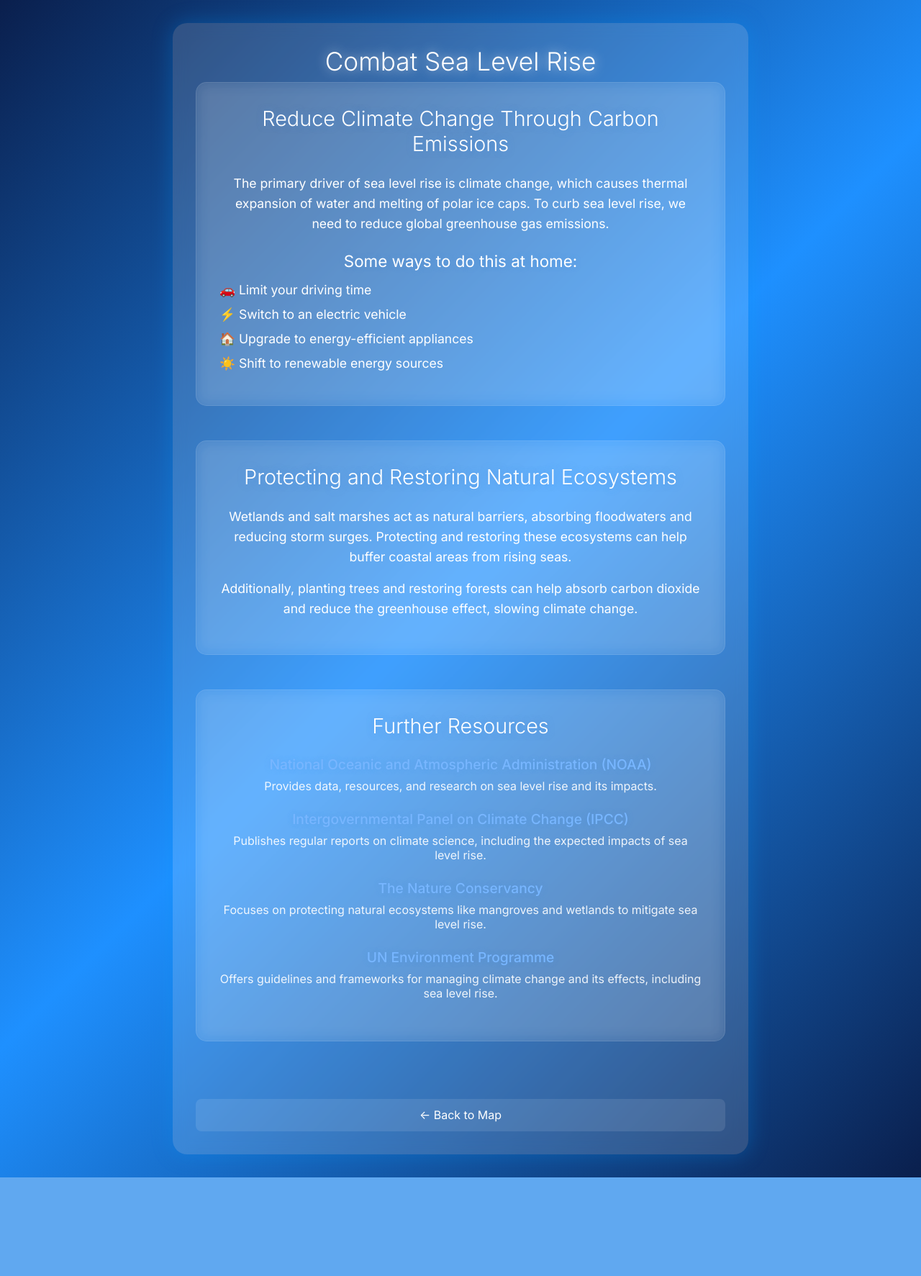
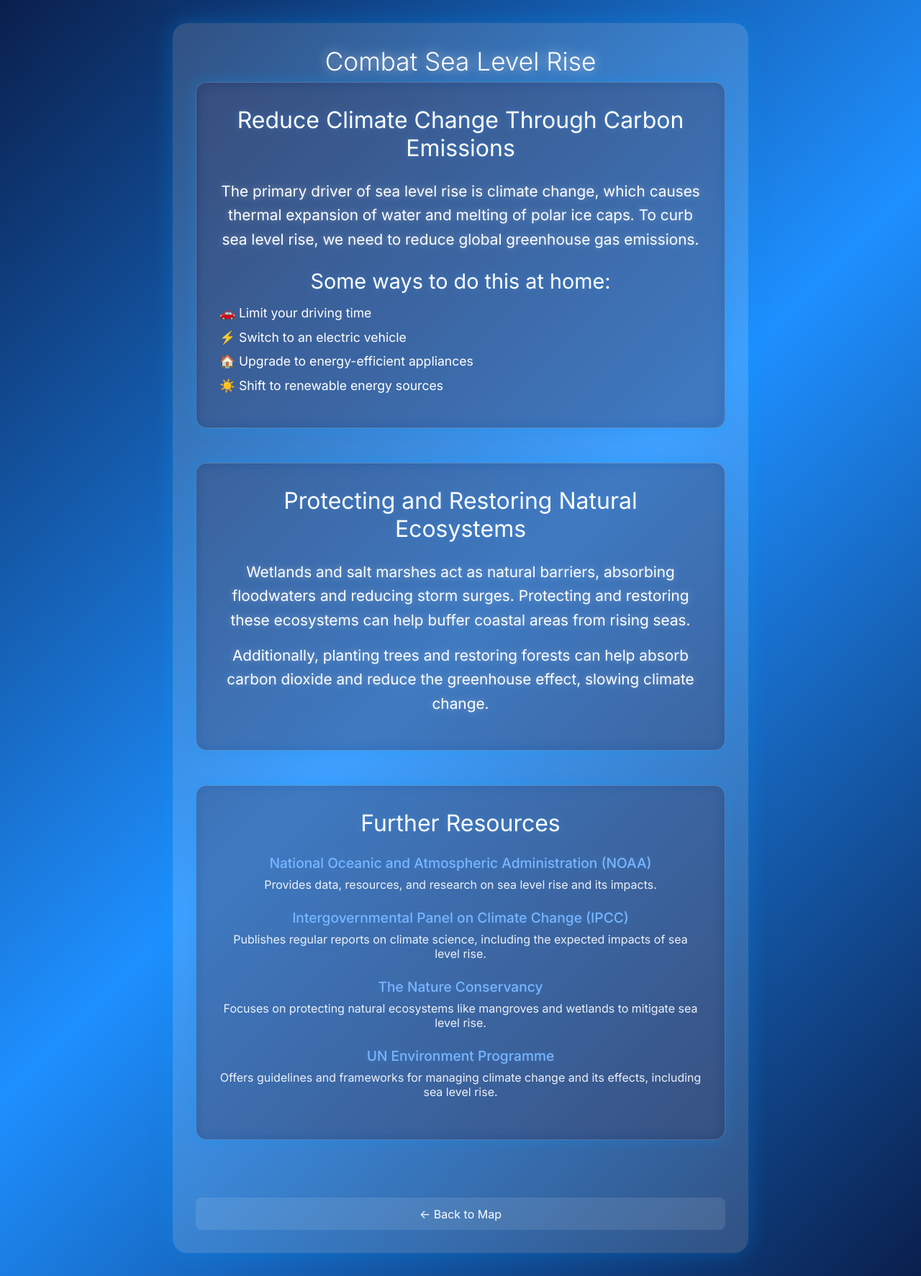
Before and after one commit to jdelpego/inspire_dataorbit, a Python web app: template Custom Frontend/templates/resources.html in a window 1280 px wide. Shown: the whole page at 72% size. Before the commit the page ends 1636 px from the top, so only its background shows below. Run offline with Jinja, Linux system fonts and the light colour scheme; the template is opened without the code that fills it, so the values that code supplies are empty.

Commit message:
Fixed styles

```diff
--- a/Custom Frontend/static/style.css
+++ b/Custom Frontend/static/style.css
@@ -268,33 +268,35 @@
 .resource-section {
     margin-bottom: 3rem;
     padding: 2rem;
-    background: rgba(255, 255, 255, 0.05);
+    background: rgba(0, 0, 51, 0.3);
     border-radius: 15px;
     backdrop-filter: blur(10px);
-    border: 1px solid rgba(255, 255, 255, 0.1);
+    border: 1px solid rgba(255, 255, 255, 0.2);
+    box-shadow: 0 0 20px rgba(0, 153, 255, 0.3);
 }
 
 .resource-section h2 {
     color: #ffffff;
-    font-size: 1.8rem;
+    font-size: 2rem;
     margin-bottom: 1.5rem;
-    font-weight: 300;
+    font-weight: 400;
     text-shadow: 0 0 10px rgba(74, 144, 226, 0.5);
 }
 
 .resource-section h3 {
     color: #ffffff;
-    font-size: 1.4rem;
+    font-size: 1.8rem;
     margin: 1.5rem 0 1rem;
     font-weight: 400;
-    text-shadow: 0 0 8px rgba(74, 144, 226, 0.3);
+    text-shadow: 0 0 8px rgba(74, 144, 226, 0.5);
 }
 
 .resource-description {
     color: #ffffff;
     line-height: 1.6;
     margin-bottom: 1rem;
-    font-size: 1.1rem;
+    font-size: 1.3rem;
+    text-shadow: 0 0 8px rgba(255, 255, 255, 0.3);
 }
 
 .resource-list {
@@ -429,12 +431,14 @@
     display: block !important;
     margin: 0 auto !important;
     max-width: 100% !important;
+    overflow: hidden !important;
 }
 
 .bk-plot-layout {
     margin: 0 auto !important;
     width: 100% !important;
     max-width: 100% !important;
+    overflow: hidden !important;
 }
 
 .bk-tool-box {
@@ -459,7 +463,7 @@
     padding: 2rem;
     border-radius: 20px;
     width: 100%;
-    max-width: 1400px;
+    max-width: 1600px;
     margin: 2rem auto;
     box-shadow: 0 0 30px rgba(0, 153, 255, 0.3);
     text-align: center;
@@ -476,6 +480,9 @@
     border: 1px solid rgba(255, 255, 255, 0.1);
     width: 100%;
     max-width: 100%;
+    display: flex;
+    justify-content: center;
+    align-items: center;
 }
 
 .chart-description {
@@ -589,3 +596,9 @@
 }
 
 /* End Chat Styles */
+
+.details-container.chart-container {
+    max-width: 1600px !important;
+    padding: 3rem;
+    margin: 2rem auto;
+}
```
